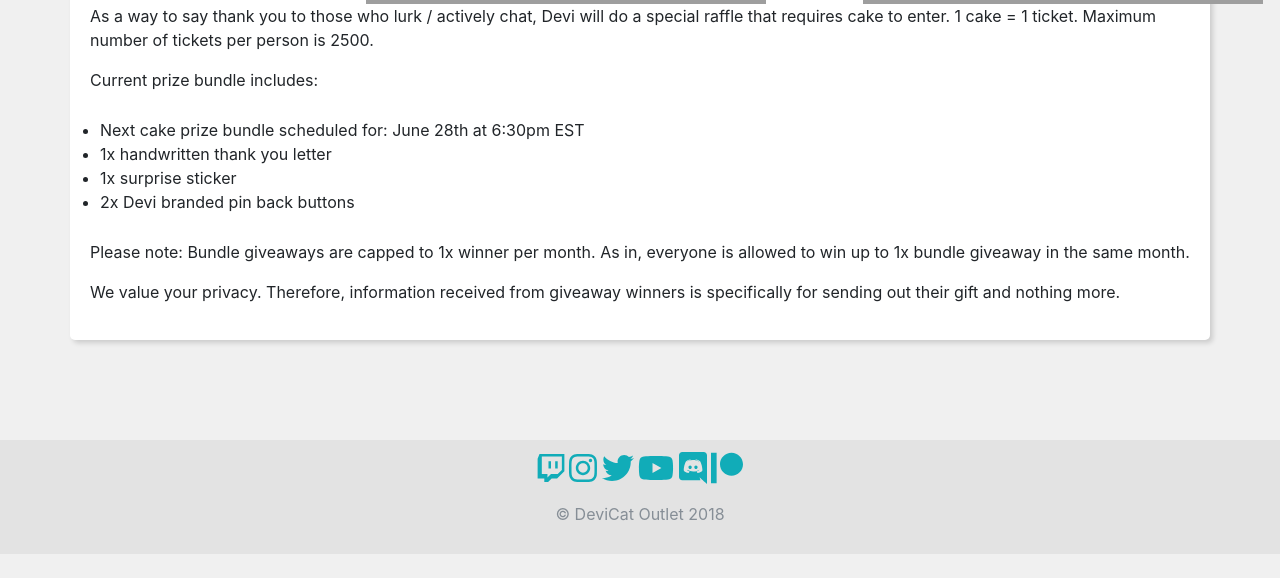
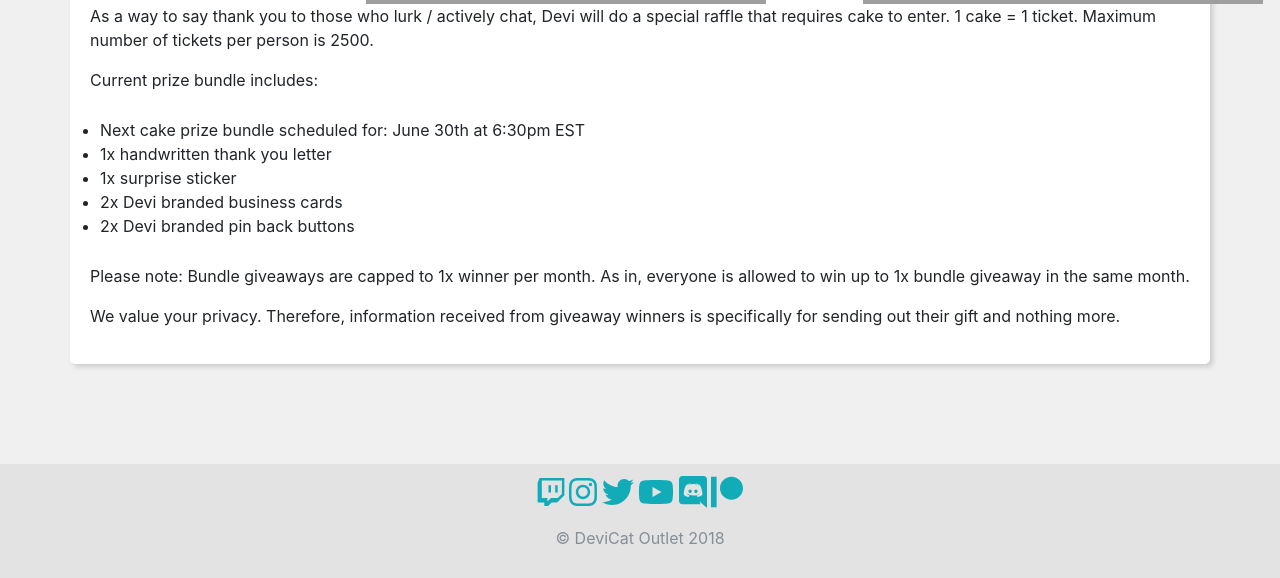
Before and after one commit to DeviCatOutlet/devicatoutlet.github.io, a Jekyll site: the page built from channelinfo.md, in a window 1280 px wide and 900 px high, scrolled down 2168 px, cut to the strip 322-900 px from the top of the window. Built offline with Jekyll 4.4.1, drawn with Linux system fonts in a browser that asks for light colours; nearby versions of some CDN libraries; our own code applies the rules of GitHub Pages for plain Markdown files; before the commit the page ends 3044 px from its top, so only the background shows below that.

Commit message:
Cake Prize Bundle
Update prize description & date.

```diff
--- a/channelinfo.md
+++ b/channelinfo.md
@@ -49,9 +49,10 @@
 
 Current prize bundle includes:
 
-* Next cake prize bundle scheduled for: June 28th at 6:30pm EST
+* Next cake prize bundle scheduled for: June 30th at 6:30pm EST
 * 1x handwritten thank you letter
 * 1x surprise sticker
+* 2x Devi branded business cards
 * 2x Devi branded pin back buttons
 
 Please note: Bundle giveaways are capped to 1x winner per month. As in, everyone
```
